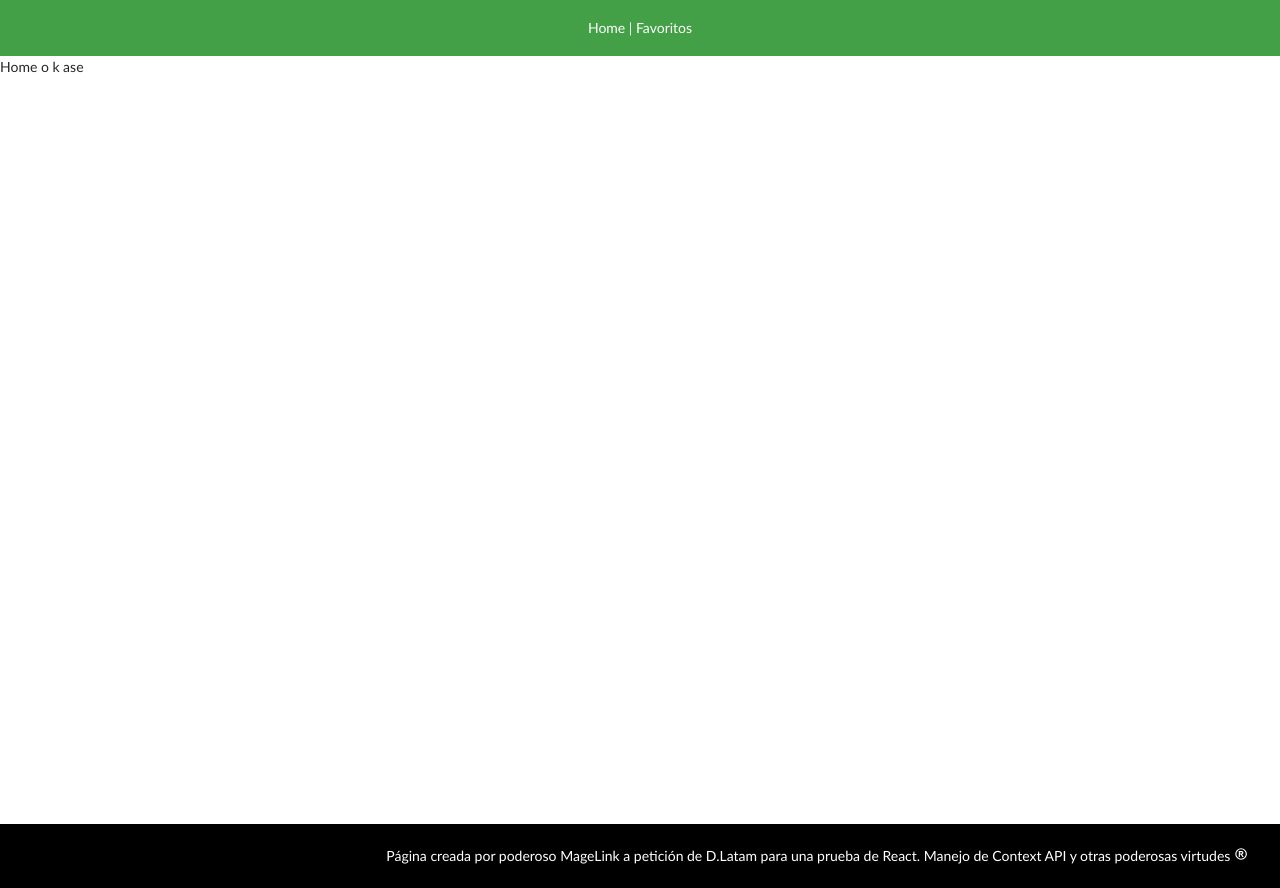
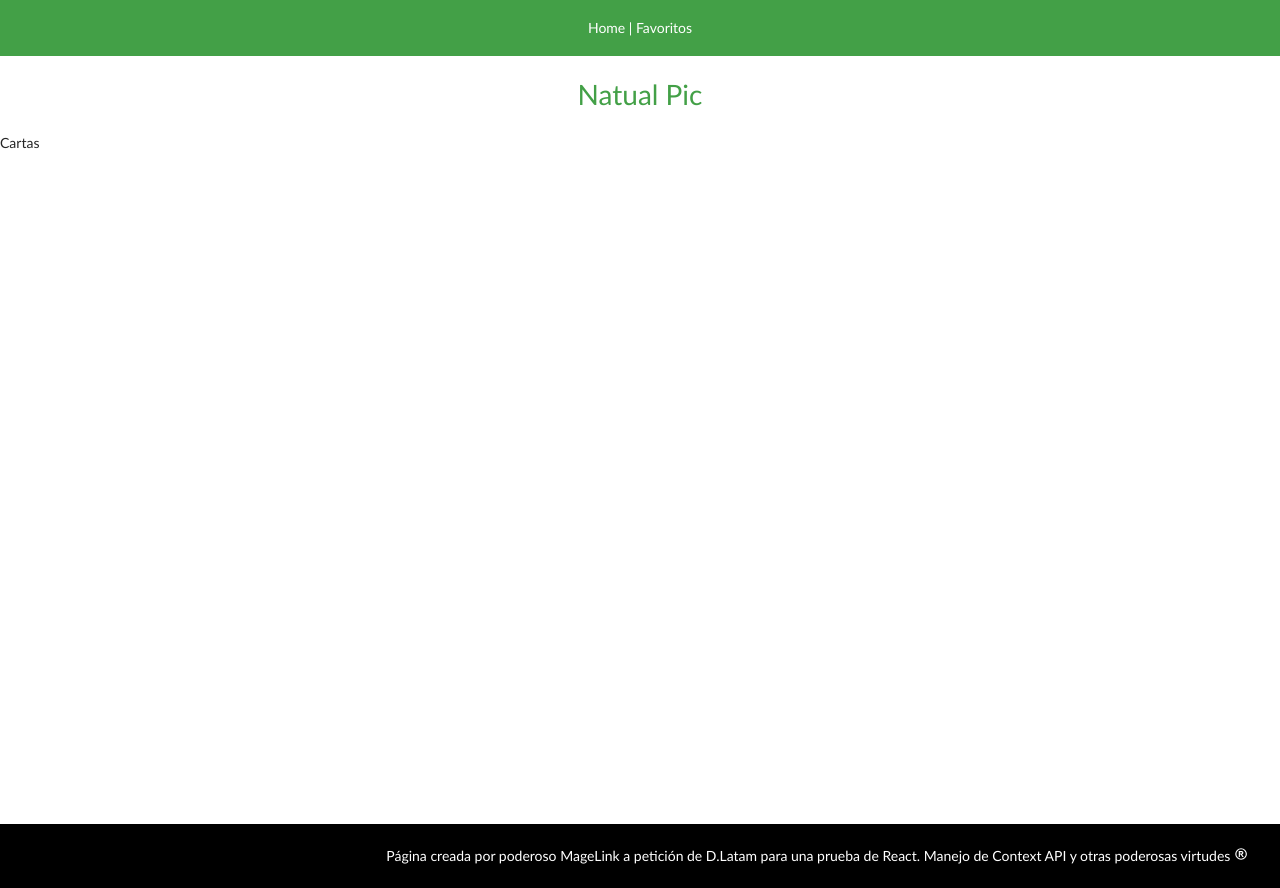
Before and after one commit to MageLnk/Desafio-Natural-Pic, a React (Create React App) app: page / in a window 1280 px wide. Built offline with nearby package versions, Linux system fonts and the light colour scheme.

Commit message:
Header title

```diff
--- a/src/Components/HomeContent/index.jsx
+++ b/src/Components/HomeContent/index.jsx
@@ -1,5 +1,12 @@
 const HomeContent = () => {
-  return <div>Home o k ase</div>;
+  return (
+    <div className="home-content-container">
+      <h1 className="home-content-title">Natual Pic</h1>
+      <div className="card-content-container">
+        <span>Cartas</span>
+      </div>
+    </div>
+  );
 };
 
 export default HomeContent;
--- a/src/index.css
+++ b/src/index.css
@@ -23,6 +23,12 @@ a:active {
 
 .home-page-container {
   grid-area: main-content;
+}
+.home-page-container .home-content-title {
+  margin: 1rem;
+  color: #43a047;
+  display: flex;
+  justify-content: center;
 }
 
 .error-404-container {
```
